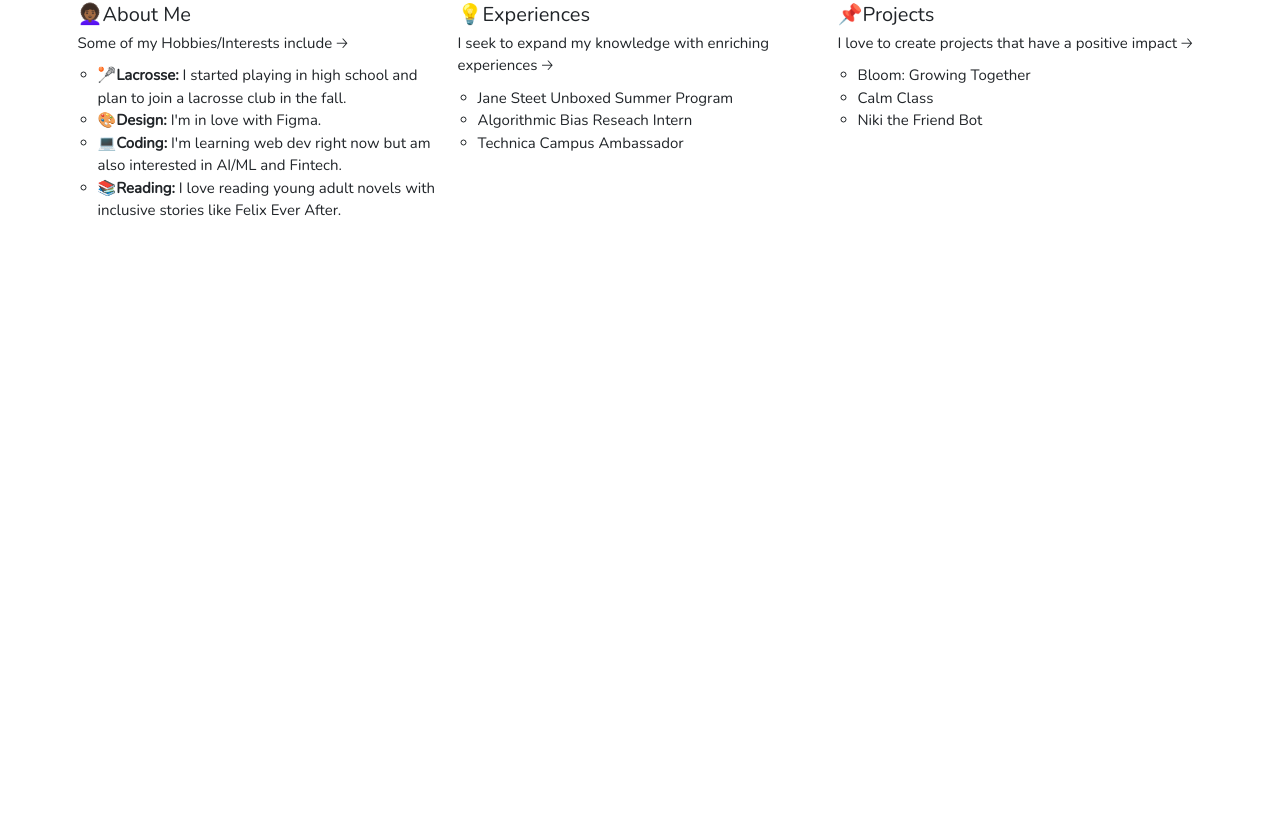
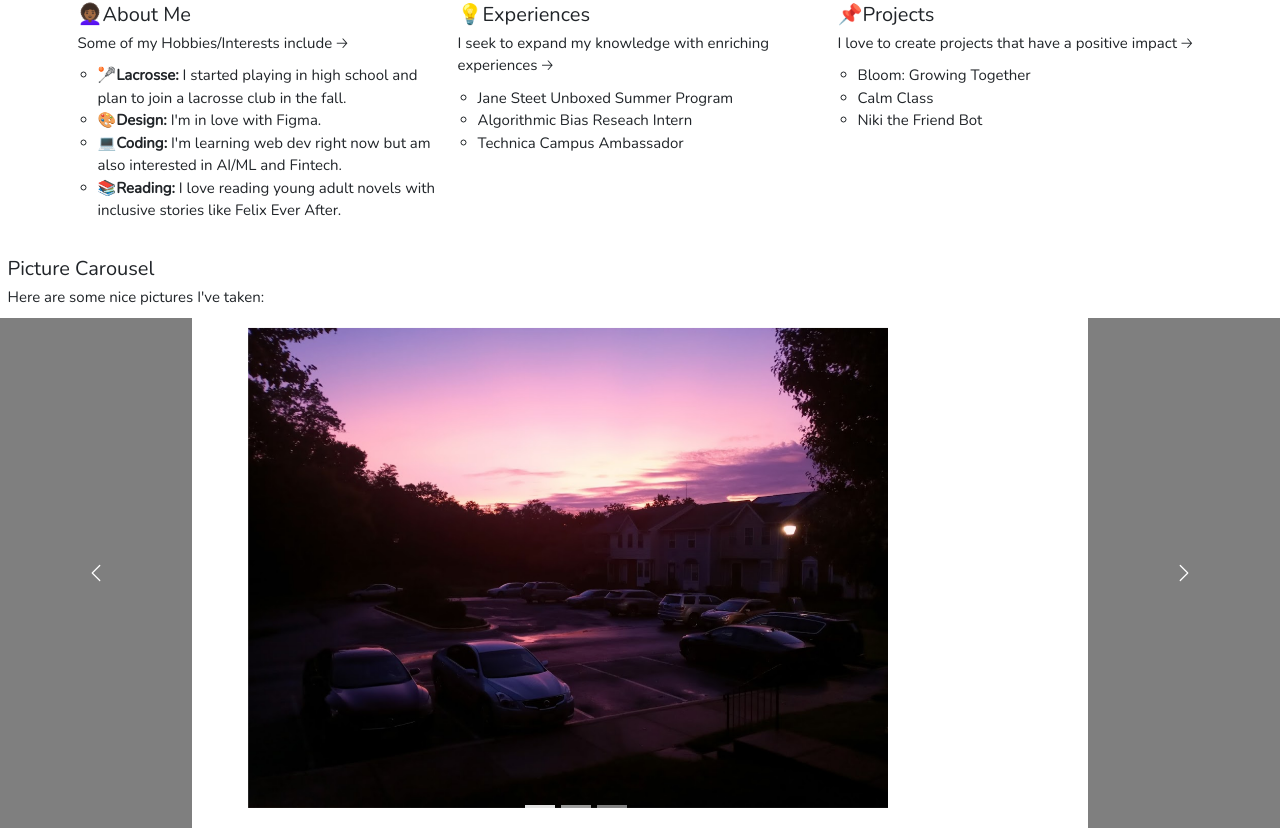
Before and after one commit to MaryannN/INIT2023WebDevTrack, a plain HTML site: page index.html in a window 1280 px wide. Shown: the part 277-1105 px from the top of the page. Before the commit the page ends 800 px from the top, so only its background shows below. Drawn offline with nearby package versions, Linux system fonts and the light colour scheme.

Commit message:
added picture carousel

```diff
--- a/index.html
+++ b/index.html
@@ -4,6 +4,21 @@
 <head>
   <meta charset="utf-8">
   <meta name="viewport" content="width=device-width, initial-scale=1">
+  <!-- Interledger Payment Pointer -->
+  <meta name="monetization" content="$ilp.uphold.com/YNmJxZA8NBkL">
+  <style>
+      .hidden {
+        display: none;
+      }
+    </style>
+  <script>
+      if (document.monetization) {
+        document.monetization.addEventListener("monetizationstart", () => {
+          document.querySelector(".exclusive").classList.remove("hidden");
+          document.getElementById("message").classList.remove("hidden");
+        });
+      }
+    </script>
   <!-- GoogleFonts -->
   <link rel="preconnect" href="https://fonts.googleapis.com">
 <link rel="preconnect" href="https://fonts.gstatic.com" crossorigin>
@@ -62,6 +77,49 @@
       </div>
     </div>
   </div>
+<br>
+
+<!-- Carousel -->
+<div>
+
+  <div class="container-fluid mt-3">
+  <h2>Picture Carousel</h2>
+  <p>Here are some nice pictures I've taken:</p>
+  </div>
+
+<div id="demo" class="carousel slide" data-bs-ride="carousel">
+
+
+
+  <!-- Indicators/dots -->
+  <div class="carousel-indicators">
+    <button type="button" data-bs-target="#demo" data-bs-slide-to="0" class="active"></button>
+    <button type="button" data-bs-target="#demo" data-bs-slide-to="1"></button>
+    <button type="button" data-bs-target="#demo" data-bs-slide-to="2"></button>
+  </div>
+
+  <!-- The slideshow/carousel -->
+  <div class="carousel-inner" style="align-content: center;">
+    <div class="carousel-item active">
+      <img src="/pics/sunset.jpg" alt="Sunset" class="d-block" style="width:50%">
+    </div>
+    <div class="carousel-item">
+      <img src="/pics/capitol.jpg" alt="Capitol" class="d-block" style="width:50%">
+    </div>
+    <div class="carousel-item">
+      <img src="/pics/sunrise.jpg" alt="Sunrise" class="d-block" style="width:50%">
+    </div>
+  </div>
+
+  <!-- Left and right controls/icons -->
+  <button class="carousel-control-prev" type="button" data-bs-target="#demo" data-bs-slide="prev">
+    <span class="carousel-control-prev-icon"></span>
+  </button>
+  <button class="carousel-control-next" type="button" data-bs-target="#demo" data-bs-slide="next">
+    <span class="carousel-control-next-icon"></span>
+  </button>
+</div>
+</div>
 
   <script src="https://cdn.jsdelivr.net/npm/bootstrap@5.2.0-beta1/dist/js/bootstrap.bundle.min.js"
     integrity="sha384-pprn3073KE6tl6bjs2QrFaJGz5/SUsLqktiwsUTF55Jfv3qYSDhgCecCxMW52nD2"
--- a/style.css
+++ b/style.css
@@ -32,3 +32,12 @@ ul {
   list-style-type: circle;
   font-size: 15px;
 }
+
+img{
+  margin: 10px auto 20px;
+  display: block;
+}
+
+.carousel-control-prev, .carousel-control-next{
+  background-color: black;
+}
```
Also changed, not shown: pics/capitol.jpg (added), pics/sunrise.jpg (added), pics/sunset.jpg (added).
